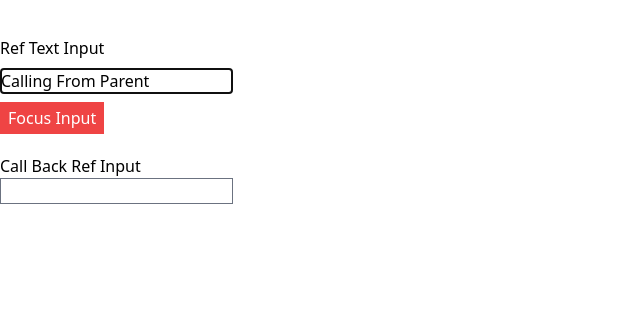
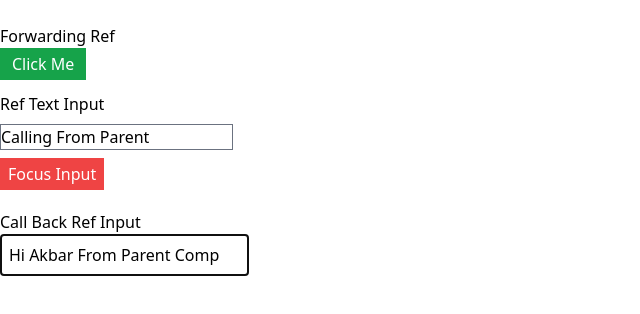
Before and after one commit to shaikh-akbar-96/React-learning-leela, a React (Create React App) app: page / in a window 1280 px wide. Shown: the top 314 px of the page, without its empty margins (0-640 px from the left). Built offline with nearby package versions, Linux system fonts and the light colour scheme.

Commit message:
learnt a forwardin ref in class component

```diff
--- a/src/App.js
+++ b/src/App.js
@@ -1,5 +1,7 @@
 import "./App.css";
 import CallBackRefTextInput from "./components/callBackRefTextInput/CallBackRefTextInput";
+import ParentCallBackRefTextInput from "./components/callBackRefTextInput/ParentCallBackRefTextInput";
+import ParentForwardingRefButton from "./components/forwardingRef/ParentForwardingRefButton";
 // import Category from "./components/category/Category";
 // import Button from "./components/button/Button";
 import Post from "./components/posts/Post";
@@ -17,10 +19,14 @@ function App() {
       <div className="w-4/5">
         <div>
           {/* <Category name="category" /> */}
+          <ParentForwardingRefButton />
+        </div>
+        <div>
+          {/* <Category name="category" /> */}
           <ParentRefTextInput />
         </div>
         <div>
-          <CallBackRefTextInput />
+          <ParentCallBackRefTextInput />
         </div>
         {/* <div>
           <Post />
--- a/src/components/callBackRefTextInput/CallBackRefTextInput.js
+++ b/src/components/callBackRefTextInput/CallBackRefTextInput.js
@@ -10,7 +10,9 @@ export default class CallBackRefTextInput extends Component {
   }
 
   componentDidMount() {
-    console.log(this.textInput);
+    // console.log(this.textInput);
+    // this.textInput.focus();
+    // this.textInput.value = "Hi Akbar";
   }
   render() {
     return (
@@ -18,8 +20,8 @@ export default class CallBackRefTextInput extends Component {
         <h2>Call Back Ref Input</h2>
         <input
           type="text"
-          className="border border-gray-500"
-          ref={this.inputRef}
+          className="border border-gray-500 py-2 px-2"
+          ref={this.props.inputRef}
         />
       </div>
     );
--- /dev/null
+++ b/src/components/callBackRefTextInput/ParentCallBackRefTextInput.js
@@ -0,0 +1,20 @@
+import { Component } from "react";
+import CallBackRefTextInput from "./CallBackRefTextInput";
+
+export default class ParentCallBackRefTextInput extends Component {
+  constructor(props) {
+    super(props);
+    this.textInput = null;
+  }
+  componentDidMount() {
+    this.textInput.focus();
+    this.textInput.value = "Hi Akbar From Parent Comp";
+  }
+  render() {
+    return (
+      <div>
+        <CallBackRefTextInput inputRef={(ele) => (this.textInput = ele)} />
+      </div>
+    );
+  }
+}
--- /dev/null
+++ b/src/components/forwardingRef/ForwardingRefButton.js
@@ -0,0 +1,24 @@
+import React, { Component } from "react";
+
+class ForwardingRefButton extends Component {
+  constructor(props) {
+    super(props);
+  }
+  render() {
+    return (
+      <div>
+        <h2>Forwarding Ref</h2>
+        <button
+          className="bg-green-600 text-white px-3 py-1"
+          ref={this.props.buttonRef}
+        >
+          Click Me
+        </button>
+      </div>
+    );
+  }
+}
+
+export default React.forwardRef((props, ref) => {
+  return <ForwardingRefButton buttonRef={ref} {...props} />;
+});
--- /dev/null
+++ b/src/components/forwardingRef/ParentForwardingRefButton.js
@@ -0,0 +1,19 @@
+import React, { Component } from "react";
+import ForwardingRefButton from "./ForwardingRefButton";
+
+export default class ParentForwardingRefButton extends Component {
+  constructor(props) {
+    super(props);
+    this.buttonRef = React.createRef();
+  }
+  componentDidMount() {
+    console.log(this.buttonRef);
+  }
+  render() {
+    return (
+      <div>
+        <ForwardingRefButton ref={this.buttonRef} />
+      </div>
+    );
+  }
+}
```
